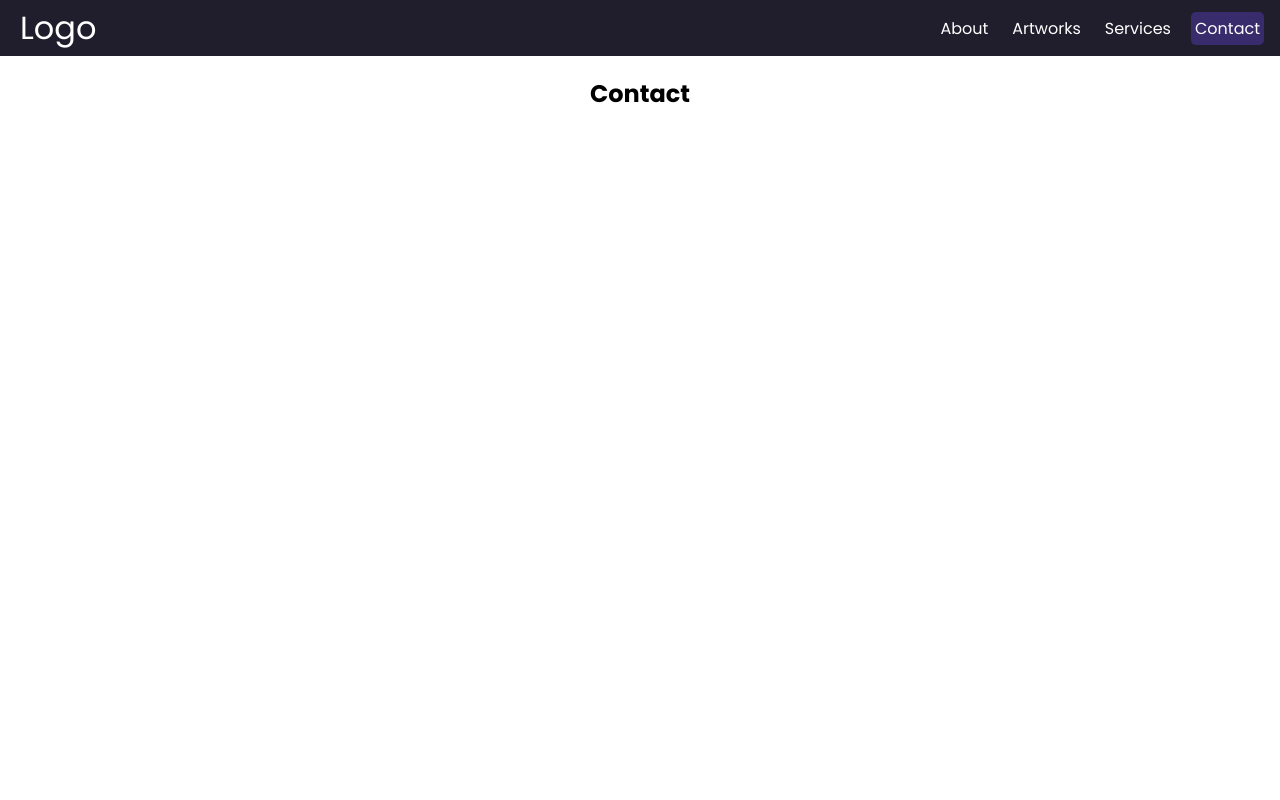
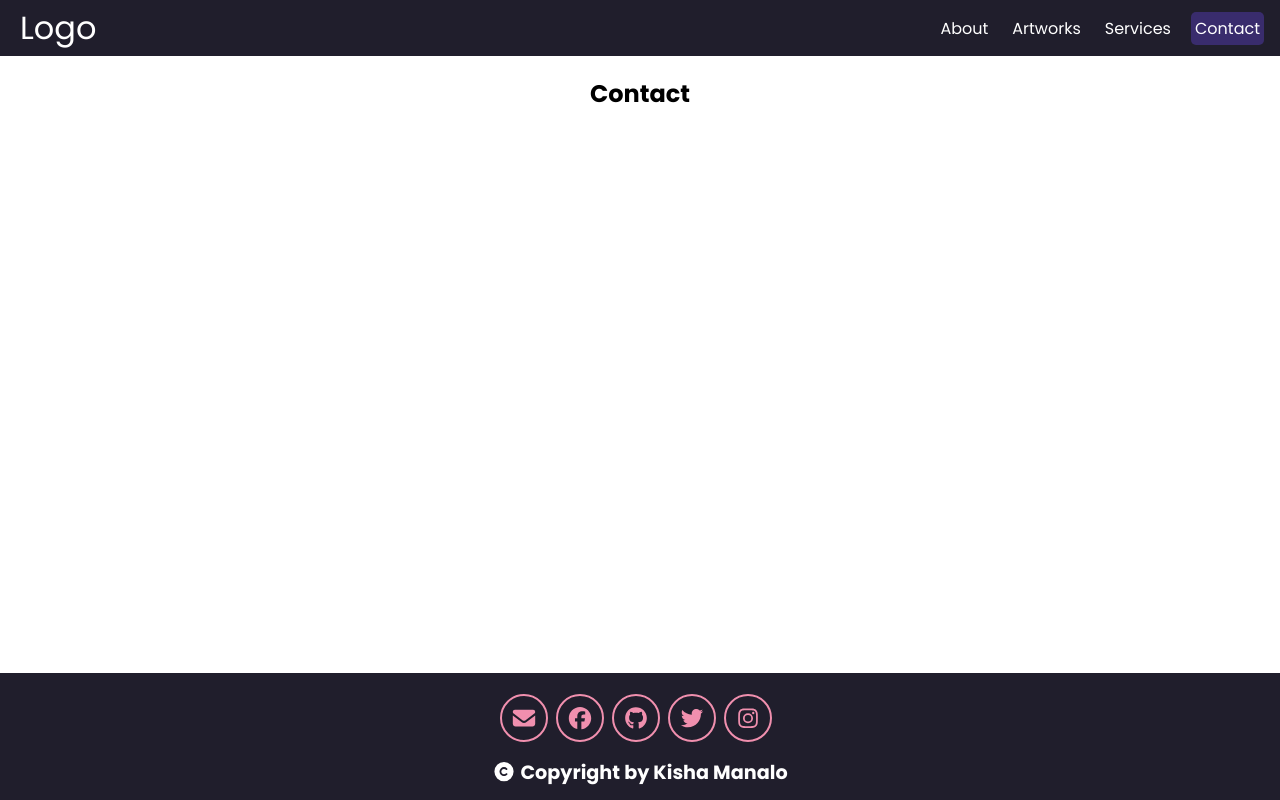
Before and after one commit to Kish-Mnlo/final-project-MANALO, a React (Vite) app in the folder client/: page /contact in a window 1280 px wide. Built offline with nearby package versions, Linux system fonts and the light colour scheme.

Commit message:
added footer and its css

```diff
--- a/client/src/App.jsx
+++ b/client/src/App.jsx
@@ -5,6 +5,7 @@ import Home from './pages/Home'
 import Artworks from './pages/Artworks'
 import Commission from './pages/Commission'
 import Contact from './pages/Contact'
+import Footer from './Footer'
 
 export default function App() {
   return (
@@ -18,6 +19,7 @@ export default function App() {
           <Route path="/contact" element={<Contact />} />
         </Routes>
       </div>
+      <Footer />
     </>
   )
 }
--- /dev/null
+++ b/client/src/Footer.jsx
@@ -0,0 +1,21 @@
+import { FontAwesomeIcon } from "@fortawesome/react-fontawesome";
+import { faEnvelope, faCopyright } from "@fortawesome/free-solid-svg-icons";
+import {
+    faFacebook,
+    faGithub,
+    faTwitter,
+    faInstagram
+} from "@fortawesome/free-brands-svg-icons";
+
+export default function Footer() {
+    return <footer className="footer">
+        <div className="social-icons">
+            <a href="" target="_blank"><FontAwesomeIcon icon={faEnvelope} /></a>
+            <a href="" target="_blank"><FontAwesomeIcon icon={faFacebook} /></a>
+            <a href="" target="_blank"><FontAwesomeIcon icon={faGithub} /></a>
+            <a href="" target="_blank"><FontAwesomeIcon icon={faTwitter} /></a>
+            <a href="" target="_blank"><FontAwesomeIcon icon={faInstagram} /></a>
+        </div>
+        <h3><FontAwesomeIcon icon={faCopyright} /> Copyright by Kisha Manalo</h3>
+    </footer>
+}
--- a/client/src/styles.css
+++ b/client/src/styles.css
@@ -20,6 +20,49 @@ body {
   align-items: center;
   gap: 2rem;
   padding: 0 1rem;
+}
+
+footer {
+  position: fixed;
+  bottom: 0;
+  left: 0;
+  display: flex;
+  justify-content: center;
+  align-items: center;
+  flex-direction: column;
+  width: 100%;
+  padding: 0.8rem 9%;
+  background-color: #201E2C;
+}
+
+footer h3 {
+  color: #FFFFFF;
+  font-size: 1.2rem;
+  font-weight: 700;
+  font-family: "Poppins", sans-serif;
+  margin: 0.5rem 0 0;
+}
+
+.social-icons a {
+  display: inline-flex;
+  justify-content: center;
+  align-items: center;
+  width: 3rem;
+  height: 3rem;
+  background-color: transparent;
+  border: 0.15rem solid #F08FAE;
+  font-size: 1.4rem;
+  border-radius: 50%;
+  margin: 0.5rem 0.5rem 0.5rem 0;
+  transition: 0.3s ease;
+  color: #F08FAE;
+}
+
+.social-icons a:hover {
+  color: #201E2C;
+  transform: scale(1.15) translateY(-3px);
+  background-color: #F08FAE;
+  box-shadow: 0 0 15px #E6C0CB;
 }
 
 .logo {
--- a/package.json
+++ b/package.json
@@ -1,5 +1,9 @@
 {
   "dependencies": {
+    "@fortawesome/fontawesome-svg-core": "^7.3.1",
+    "@fortawesome/free-brands-svg-icons": "^7.3.1",
+    "@fortawesome/free-solid-svg-icons": "^7.3.1",
+    "@fortawesome/react-fontawesome": "^3.5.0",
     "react-router-dom": "^7.18.4"
   }
 }
```
Also changed, not shown: 2 other files (tests, documents, lock files or other folders).
